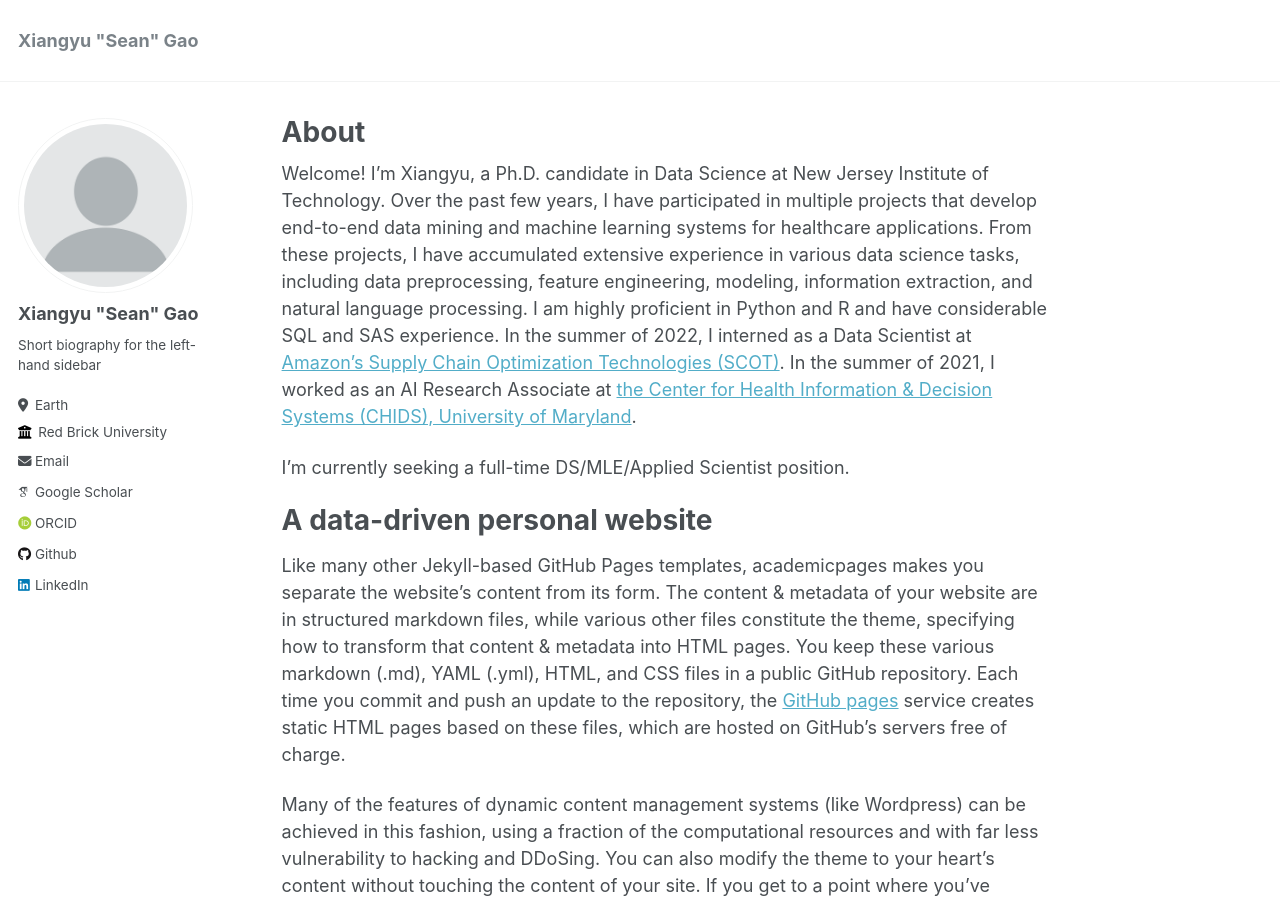
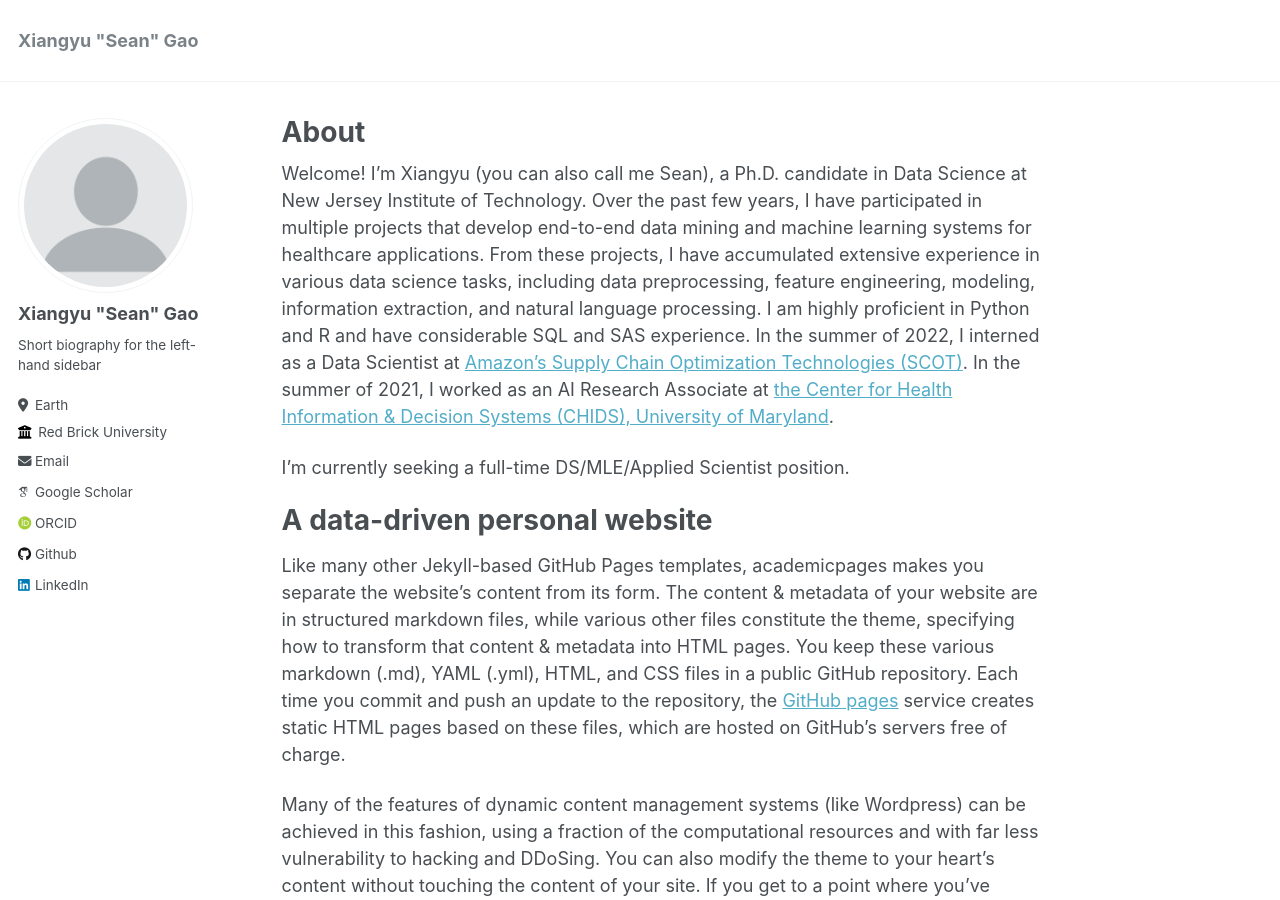
Before and after one commit to xga0/xga0.github.io, a Jekyll site: the page built from _pages/about.md, in a window 1280 px wide and 900 px high. Built offline with Jekyll 4.4.1, drawn with Linux system fonts in a browser that asks for light colours; some web fonts are replaced.

Commit message:
Update about.md

```diff
--- a/_pages/about.md
+++ b/_pages/about.md
@@ -7,7 +7,7 @@ redirect_from:
   - /about.html
 ---
 
-Welcome! I'm Xiangyu, a Ph.D. candidate in Data Science at New Jersey Institute of Technology. Over the past few years, I have participated in multiple projects that develop end-to-end data mining and machine learning systems for healthcare applications. From these projects, I have accumulated extensive experience in various data science tasks, including data preprocessing, feature engineering, modeling, information extraction, and natural language processing. I am highly proficient in Python and R and have considerable SQL and SAS experience. In the summer of 2022, I interned as a Data Scientist at [Amazon’s Supply Chain Optimization Technologies (SCOT)](https://www.amazon.science/tag/supply-chain-optimization-technologies). In the summer of 2021, I worked as an AI Research Associate at [the Center for Health Information & Decision Systems (CHIDS), University of Maryland](https://www.rhsmith.umd.edu/centers/chids).
+Welcome! I'm Xiangyu (you can also call me Sean), a Ph.D. candidate in Data Science at New Jersey Institute of Technology. Over the past few years, I have participated in multiple projects that develop end-to-end data mining and machine learning systems for healthcare applications. From these projects, I have accumulated extensive experience in various data science tasks, including data preprocessing, feature engineering, modeling, information extraction, and natural language processing. I am highly proficient in Python and R and have considerable SQL and SAS experience. In the summer of 2022, I interned as a Data Scientist at [Amazon’s Supply Chain Optimization Technologies (SCOT)](https://www.amazon.science/tag/supply-chain-optimization-technologies). In the summer of 2021, I worked as an AI Research Associate at [the Center for Health Information & Decision Systems (CHIDS), University of Maryland](https://www.rhsmith.umd.edu/centers/chids).
 
 I’m currently seeking a full-time DS/MLE/Applied Scientist position.
 
```
